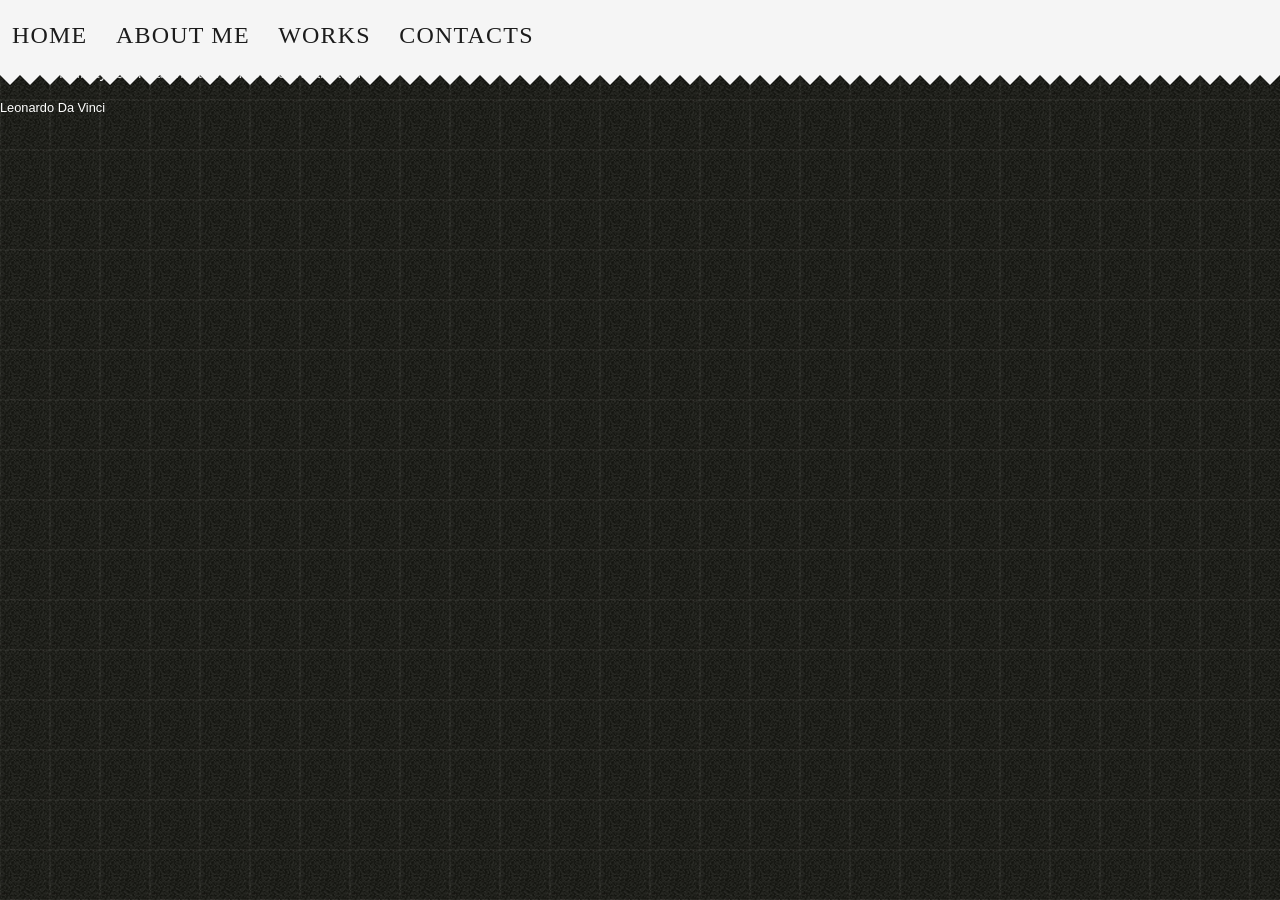
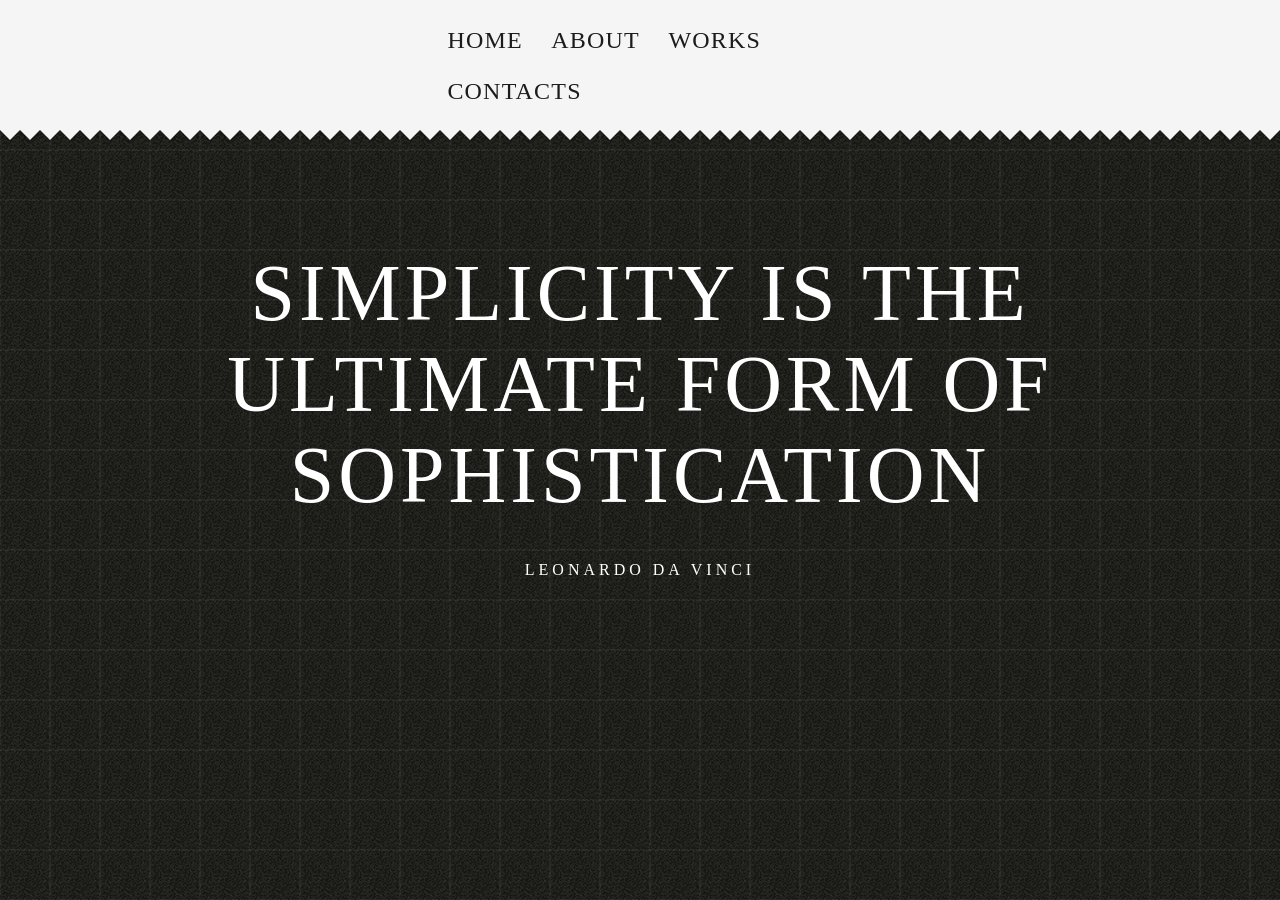
Before and after one commit to adrianotosta/portfolio, a Jekyll site: the page built from index.html, in a window 1280 px wide and 900 px high. Built offline with Jekyll 4.4.1, drawn with Linux system fonts in a browser that asks for light colours; some web fonts are replaced.

Commit message:
centering the menu and create the blockquote

```diff
--- a/_includes/introduction.html
+++ b/_includes/introduction.html
@@ -1,4 +1,4 @@
 <blockquote>
 	Simplicity is the ultimate form of sophistication
+    <small>Leonardo Da Vinci</small>
 </blockquote>
-<small>Leonardo Da Vinci</small>
--- a/_layouts/default.html
+++ b/_layouts/default.html
@@ -19,10 +19,12 @@
   <body>
     <header>
         <nav class="menu">
-            <a>home</a>
-            <a>about me</a>
-            <a>works</a>
-            <a>contacts</a>
+           <ul class="list list--noBullet list--noPadding">
+               <li><a href="">home</a></li>
+               <li><a href="">about</a></li>
+               <li><a href="">works</a></li>
+               <li><a href="">contacts</a></li>
+           </ul>
         </nav>
     </header>
     <div>
--- a/_sass/_theme.scss
+++ b/_sass/_theme.scss
@@ -51,7 +51,7 @@ body{
 
 	& > header{
 		background: url("../../images/bgMenu.png") repeat-x bottom left;
-		padding:1em 0 2em 0;
+		padding:1em 0 1.5em 0;
 		position: fixed;
 		width: 100%;
 		z-index: 100000;
@@ -59,7 +59,6 @@ body{
 
 	& > div:nth-child(2){
 		height: 100%;
-        //padding-top: 3em;
 		position: relative;
 		& > section{
 			min-height: 100%;
@@ -67,6 +66,20 @@ body{
             position: relative;
 		}
 
+        & > section:nth-child(1){
+            & > blockquote{
+                margin-top: 1.5em!important;
+                padding: 1em;
+                text-align: center;
+                @include typograph-gnuolane(5em);
+                @include row-center(10);
+                & > small{
+                    display: block;
+                    margin-top: 2.5em;
+                    font-size: 0.2em;
+                }
+            }
+        }
         & > section:nth-child(4){
             position: relative;
 
@@ -112,16 +125,19 @@ ul li{
 ///*NAV*/
 /////////////////////////////////////////////////////////////////////////////////////
 .menu{
-    & a{
-    	@include typograph-gnuolane(1.5em);
+    & > ul{
+        @include row-center(4);
+        & > li{
+            display: inline-block;
+            & > a{
                 background-color: transparent;
                 border-radius: .25em;
                 color:$color-dark;
-        display: inline-block;
-        padding:.25em .5em;
+                padding:.2em .5em;
                 text-decoration: none;
                 -webkit-transition:background 1s, color 1s;
                    -moz-transition:background 1s, color 1s;
+                @include typograph-gnuolane(1.5em);
 
                 &:hover{
                     background-color: $color-magenta;
@@ -129,7 +145,8 @@ ul li{
                 }
             }
         }
-.menu--center{}
+    }
+}
 /////////////////////////////////////////////////////////////////////////////////////
 ///*BUTTONS*/
 /////////////////////////////////////////////////////////////////////////////////////
```
Lines whose indentation alone changed are shown as unchanged.
